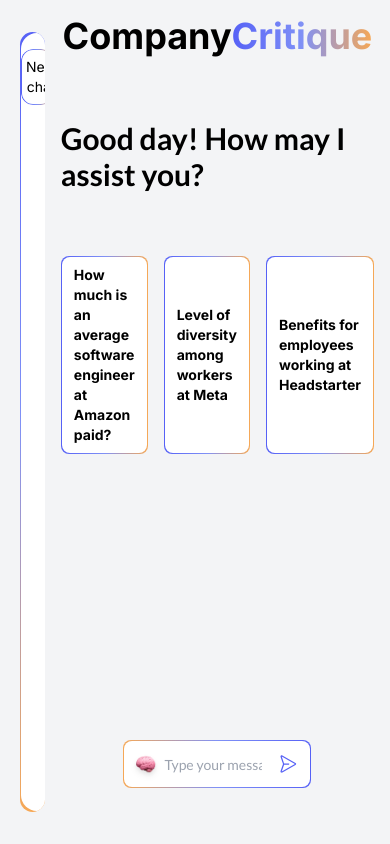
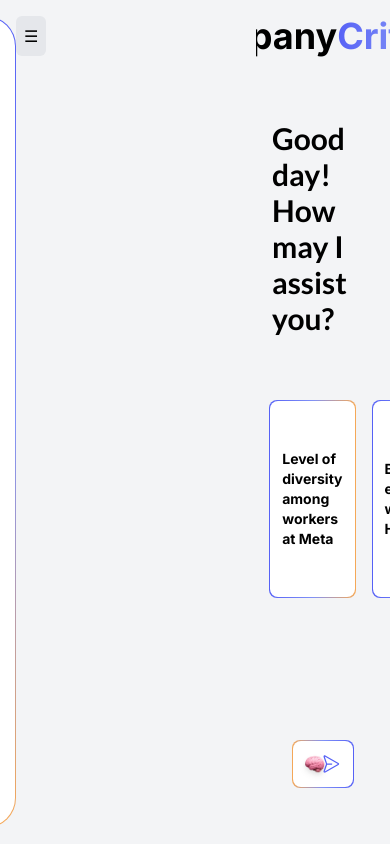
Before and after one commit to VriaA/CompanyCritique, a Next.js app: page / in a window 390 px wide. Built offline with nearby package versions, Linux system fonts and the light colour scheme.

Commit message:
Added features and interactions to button

```diff
--- a/app/page.js
+++ b/app/page.js
@@ -1,13 +1,14 @@
 "use client";
 
 import Messages from "@/components/Messages";
-import { MessagesContextProvider } from "@/contexts/MessagesContext";
+import { MessagesContextProvider, MessagesContext } from "@/contexts/MessagesContext";
 import Link from 'next/link';
-import { useState, useEffect } from 'react';
+import { useState, useEffect, useContext } from 'react';
 //import SearchField from "@/components/SearchField";
 
 export default function Home() {
   const [darkMode, setDarkMode] = useState(false);
+  const [isSidebarOpen, setIsSidebarOpen] = useState(false);
 
   useEffect(() => {
     // Apply the dark mode class to the body when the component mounts
@@ -22,12 +23,40 @@ export default function Home() {
     setDarkMode(!darkMode);
   };
 
+  const toggleSidebar = () => {
+    setIsSidebarOpen(!isSidebarOpen);
+  };
+
+  const messagesContext = useContext(MessagesContext);
+
+  const handleSendMessage = () => {
+    if (messagesContext && messagesContext.message && messagesContext.message.trim()) {
+      messagesContext.sendMessage();
+    }
+  };
+
+  const handleClearConversations = () => {
+    // Clear local storage if you're storing conversations there
+    localStorage.removeItem('conversations');
+
+    // Refresh the page
+    window.location.reload();
+  };
+
   return (
     <div className={`flex h-screen ${darkMode ? 'bg-[#111111] text-white' : 'bg-gray-100'}`}>
+      {/* Hamburger menu for mobile */}
+      <button
+        onClick={toggleSidebar}
+        className="lg:hidden fixed top-4 left-4 z-20 p-2 rounded-md bg-gray-200"
+      >
+        ☰
+      </button>
+
       {/* Sidebar */}
-      <aside className={`w-60 mt-8 mb-8 ml-5 p-[1px] bg-gradient-to-b from-[#5661F6] via-[#8091F6] to-[#F6A856] rounded-[30px] overflow-hidden`}>
+      <aside className={`w-60 fixed top-4 left-4 bottom-4 overflow-y-auto p-[1px] bg-gradient-to-b from-[#5661F6] via-[#8091F6] to-[#F6A856] rounded-[30px] transition-transform duration-300 ease-in-out transform ${isSidebarOpen ? 'translate-x-0' : '-translate-x-full'} lg:translate-x-0`}>
         <div className={`h-full ${darkMode ? 'bg-[#111111]' : 'bg-white'} p-4 flex flex-col items-center rounded-[29px]`}>
-          <button className={`mb-6 w-full max-w-[200px] ${darkMode ? 'bg-[#111111] text-white' : 'bg-white text-black'} py-2 px-4 rounded-[12px] relative overflow-hidden
+          <button onClick={handleClearConversations} className={`mb-6 w-full max-w-[200px] ${darkMode ? 'bg-[#111111] text-white' : 'bg-white text-black'} py-2 px-4 rounded-[12px] relative overflow-hidden
                      before:absolute before:inset-0 before:bg-gradient-to-r before:from-[#5661F6] before:via-[#8091F6] before:to-[#F6A856] before:rounded-[12px]
                      flex items-center justify-center group`}>
             <span className={`absolute inset-[1px] ${darkMode ? 'bg-[#111111]' : 'bg-white'} rounded-[11px] z-0`}></span>
@@ -45,50 +74,58 @@ export default function Home() {
           </button>
           <nav className="font-inter text-sm w-full">
             {/* Add your sidebar items here */}
-            <button className="mb-5 w-full text-left flex items-center justify-start hover:bg-gray-100 rounded-lg transition duration-150 ease-in-out p-2">
+          <Link href="/">
+            <button className={`mb-5 w-full text-left flex items-center justify-start ${darkMode ? 'hover:bg-gray-800' : 'hover:bg-gray-100'} rounded-lg transition duration-150 ease-in-out p-2`}>
               <img src={darkMode ? "/images/ChatText_dark.svg" : "/images/ChatText.svg"} alt="Google" className="w-5 h-5 mr-2" />
               Current Chat
             </button>
+          </Link>
           </nav>
           <div className="flex-grow"></div>
           <div className="flex flex-col items-center justify-center font-inter text-sm w-full mt-8">
             {/* Add bottom sidebar items here */}
-            <button className="mb-4 w-full text-left flex items-center justify-start hover:bg-gray-100 rounded-lg transition duration-150 ease-in-out p-2">
+            <button onClick={handleClearConversations} className={`mb-4 w-full text-left flex items-center justify-start ${darkMode ? 'hover:bg-gray-800' : 'hover:bg-gray-100'} rounded-lg transition duration-150 ease-in-out p-2`}>
               <img src={darkMode ? "/images/delete_dark.svg" : "/images/delete.svg"} alt="Clear" className="w-5 h-5 mr-2" />
               Clear conversations
             </button>
-            <button onClick={toggleDarkMode} className="mb-4 w-full text-left flex items-center justify-start hover:bg-gray-100 rounded-lg transition duration-150 ease-in-out p-2">
+            <button onClick={toggleDarkMode} className={`mb-4 w-full text-left flex items-center justify-start ${darkMode ? 'hover:bg-gray-800' : 'hover:bg-gray-100'} rounded-lg transition duration-150 ease-in-out p-2`}>
               <img src={darkMode ? "/images/moon.svg" : "/images/sun-icon.svg"} alt={darkMode ? "Dark mode" : "Light mode"} className="w-5 h-5 mr-2" />
               {darkMode ? "Dark mode" : "Light mode"}
             </button>
-            <button className="w-full flex items-center justify-start hover:bg-gray-100 rounded-lg transition duration-150 ease-in-out p-2">
+            <Link href="https://github.com/VriaA/rate-my-employer" className="w-full">
+            <button className={`mb-4 w-full text-left flex items-center justify-start ${darkMode ? 'hover:bg-gray-800' : 'hover:bg-gray-100'} rounded-lg transition duration-150 ease-in-out p-2`}>
               <img src={darkMode ? "/images/signOut_dark.svg" : "/images/signOut.svg"} alt="Light mode" className="w-5 h-5 mr-2" />
               Learn More
             </button>
+            </Link>
+
+
           </div>
         </div>
       </aside>
 
       {/* Main content area */}
-      <div className="flex-1 flex flex-col">
+      <div className="flex-1 ml-64 flex flex-col overflow-y-auto relative">
         {/* Welcome screen */}
-        <main className={`flex-1 flex flex-col items-center justify-center p-4 font-inter font-bold gap-8 ${darkMode ? 'text-white' : ''}`}>
+        <main className={`flex-1 flex flex-col mb-10 items-center justify-center p-4 font-inter font-bold gap-8 ${darkMode ? 'text-white' : ''}`}>
+          <Link href="/">
             <h1 className="text-4xl font-bold mb-8">
               Company<span className="text-4xl font-bold mb-8 bg-gradient-to-r from-[#5661F6] via-[#8091F6] to-[#F6A856] text-transparent bg-clip-text">Critique</span>
             </h1>
+          </Link>
           <h2 className="text-3xl font-bold mb-8 font-lato">Good day! How may I assist you?</h2>
           <div className="flex space-x-4">
-            <button className="relative p-[1px] bg-gradient-to-r from-[#5661F6] via-[#8091F6] to-[#F6A856] rounded-lg">
+            <button onClick={() => document.querySelector('input').value = "How much is an average software engineer paid at...."} className="relative p-[1px] bg-gradient-to-r from-[#5661F6] via-[#8091F6] to-[#F6A856] rounded-lg">
               <span className="block bg-white px-3 py-2 rounded-lg text-sm text-left h-full flex items-center">
                 How much is an average software engineer at Amazon paid?
               </span>
             </button>
-            <button className="relative p-[1px] bg-gradient-to-r from-[#5661F6] via-[#8091F6] to-[#F6A856] rounded-lg">
+            <button onClick={() => document.querySelector('input').value = "Level of diversity among workers at ...."} className="relative p-[1px] bg-gradient-to-r from-[#5661F6] via-[#8091F6] to-[#F6A856] rounded-lg">
               <span className="block bg-white px-3 py-2 rounded-lg text-sm text-left h-full flex items-center">
                 Level of diversity among workers at Meta
               </span>
             </button>
-            <button className="relative p-[1px] bg-gradient-to-r from-[#5661F6] via-[#8091F6] to-[#F6A856] rounded-lg">
+            <button onClick={() => document.querySelector('input').value = "Benefits for employees working at ..."} className="relative p-[1px] bg-gradient-to-r from-[#5661F6] via-[#8091F6] to-[#F6A856] rounded-lg">
               <span className="block bg-white px-3 py-2 rounded-lg text-sm text-left h-full flex items-center">
                 Benefits for employees working at Headstarter
               </span>
@@ -99,31 +136,18 @@ export default function Home() {
         {/* Chat interface */}
         <main className="flex-1 flex flex-col mb-10 mt-0">
           <MessagesContextProvider>
-            <Messages />
-            <div className="mt-auto p-4 flex justify-center">
-              <div className="w-3/5 h-12 p-[1px] bg-gradient-to-r from-[#F6A856] via-[#8091F6] to-[#5661F6] rounded-lg">
-                <div className={`relative flex items-center w-full h-full ${darkMode ? 'bg-gray-800' : 'bg-white'} rounded-lg`}>
-                  <div className="absolute left-2 flex items-center">
-                    <button className="p-1">
-                      <img src="images/brain.png" alt="Brain" className="w-5 h-5 drop-shadow-md" />
-                    </button>
-                  </div>
-                  <input
-                    type="text"
-                    placeholder="Type your message..."
-                    className="w-full h-full pl-10 pr-12 bg-transparent rounded-lg outline-none font-lato text-sm"
-                  />
-                  <div className="absolute right-2 flex items-center">
-                    <button className="p-1">
-                      <img src="images/send.svg" alt="Send" className="w-5 h-5" />
-                    </button>
-                  </div>
-                </div>
-              </div>
-            </div>
+            <Messages darkMode={darkMode} />
           </MessagesContextProvider>
         </main>
       </div>
+
+      {/* Overlay for mobile when sidebar is open */}
+      {isSidebarOpen && (
+        <div
+          className="fixed inset-0 bg-black bg-opacity-50 z-10 lg:hidden"
+          onClick={toggleSidebar}
+        ></div>
+      )}
     </div>
   );
 }
--- a/components/Messages.js
+++ b/components/Messages.js
@@ -4,29 +4,84 @@ import { useContext } from "react"
 import Loader from "./Loader"
 import Markdown from "react-markdown"
 
-export default function Messages() {
-  const { messages } = useContext(MessagesContext)
+export default function Messages({ darkMode }) {
+  const { messages, message, setMessage, sendMessage } = useContext(MessagesContext)
+
+  const handleSendMessage = () => {
+    if (message.trim()) {
+      sendMessage();
+    }
+  };
 
   return (
-    <div className="flex flex-col gap-4 flex-grow w-full max-w-[700px]">
-      {messages.map((message, index) => {
-        const hasMessage = message.content
-        return (
-          <div
-            key={`message-${index + 1}`}
-            className={`flex w-fit ${
-              message.role === "assistant" ? "self-start" : "self-end"
-            }`}>
-            <div
-              className={`message ${
-                message.role === "assistant" ? "bg-black" : "bg-lime-600"
-              } text-white rounded-2xl ${hasMessage ? "p-3" : "p-2"}`}>
-              {hasMessage && <Markdown>{message.content}</Markdown>}
-              {!hasMessage && <Loader />}
+    <div className="flex flex-col h-full font-Inter">
+      <div className="flex-1 overflow-y-auto">
+        <div className="flex flex-col gap-4 flex-grow w-full max-w-[800px] mb-4 mx-auto px-4">
+          {messages.map((message, index) => {
+            const isAssistant = message.role === "assistant";
+            return (
+              <div key={`message-${index + 1}`} className={`w-full flex ${isAssistant ? 'justify-end' : 'justify-start'}`}>
+                {isAssistant ? (
+                  <div className={`flex items-start rounded-lg p-[1px] bg-gradient-to-r from-[#F6A856] via-[#8091F6] to-[#5661F6] max-w-[80%]`}>
+                    <div className={`flex items-start w-full rounded-lg p-4 bg-white`}>
+                      <div className="flex-grow">
+                        <p className="font-semibold mb-5">
+                          <span className={`${darkMode ? "text-white" : "text-black"}`}>Company</span>
+                          <span className="bg-gradient-to-r from-[#F6A856] via-[#8091F6] to-[#5661F6] text-transparent bg-clip-text">Critique</span>
+                        </p>
+                        <div className={`${darkMode ? "text-sm text-white" : "text-sm text-black"}`}> {/* Changed text color to white */}
+                          {message.content ? (
+                            <Markdown>{message.content}</Markdown>
+                          ) : (
+                            <Loader />
+                          )}
+                        </div>
+                      </div>
+                    </div>
+                  </div>
+                ) : (
+                  <div className="flex items-start rounded-lg p-4 max-w-[80%]">
+                    <span className="flex-shrink-0 mr-2">
+                      <img src="images/3d_avatar_24.svg" alt="User" className="w-7 h-7" />
+                    </span>
+                    <div className={darkMode ? "text-sm text-white" : "text-sm text-black"}> {/* Changed text color to white */}
+                      {message.content ? (
+                        <Markdown>{message.content}</Markdown>
+                      ) : (
+                        <Loader />
+                      )}
+                    </div>
+                  </div>
+                )}
+              </div>
+            )
+          })}
+        </div>
+      </div>
+      <div className="sticky bottom-0 p-4 flex justify-center bg-inherit">
+        <div className="w-3/5 h-12 p-[1px] bg-gradient-to-r from-[#F6A856] via-[#8091F6] to-[#5661F6] rounded-lg">
+          <div className={`relative flex items-center w-full h-full ${darkMode ? 'bg-gray-800' : 'bg-white'} rounded-lg`}>
+            <div className="absolute left-2 flex items-center">
+              <button className="p-1">
+                <img src="images/brain.png" alt="Brain" className="w-5 h-5 drop-shadow-md" />
+              </button>
+            </div>
+            <input
+              type="text"
+              value={message}
+              onChange={(e) => setMessage(e.target.value)}
+              placeholder="Type your message..."
+              className="w-full h-full pl-10 pr-12 bg-transparent rounded-lg outline-none font-lato text-sm"
+              onKeyPress={(e) => e.key === 'Enter' && handleSendMessage()}
+            />
+            <div className="absolute right-2 flex items-center">
+              <button className="p-1" onClick={handleSendMessage}>
+                <img src="images/send.svg" alt="Send" className="w-5 h-5" />
+              </button>
             </div>
           </div>
-        )
-      })}
+        </div>
+      </div>
     </div>
   )
 }
--- a/hooks/useMessage.js
+++ b/hooks/useMessage.js
@@ -15,9 +15,11 @@ export default function useMessage() {
   }, [messages])
 
   async function sendMessage(event) {
-    event.preventDefault()
+    if (event && event.preventDefault) {
+      event.preventDefault();
+    }
 
-    if (!message.trim()) return
+    if (!message.trim()) return;
 
     setMessage("") // Clear the message after it's sent
     setMessages((messages) => [
```
Also changed, not shown: public/images/3d_avatar_24.svg (added). Lines whose indentation alone changed are shown as unchanged.
